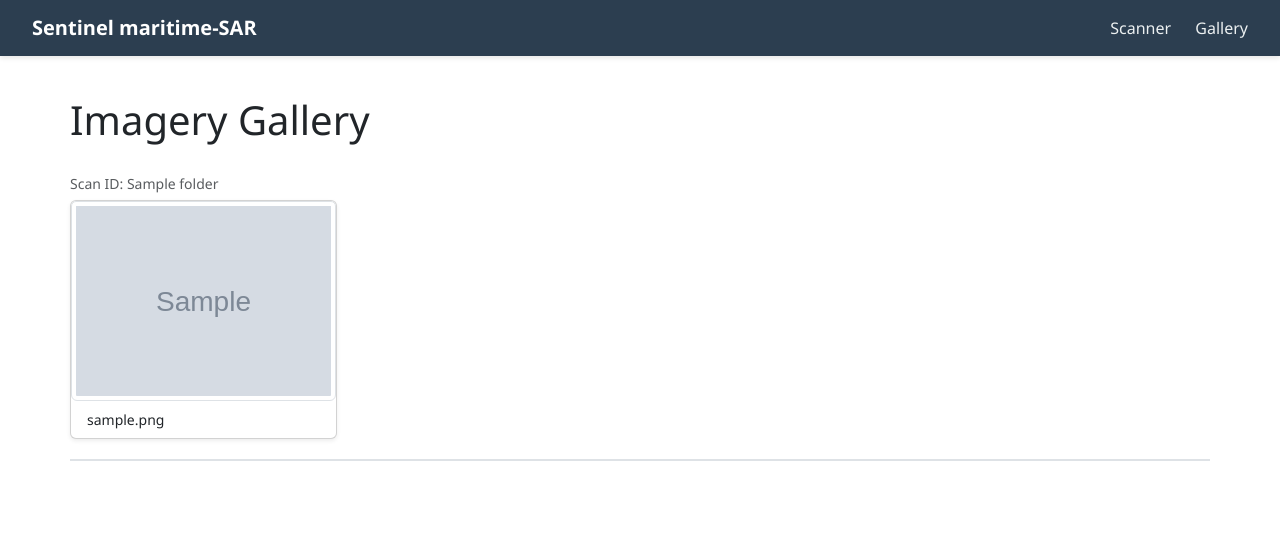
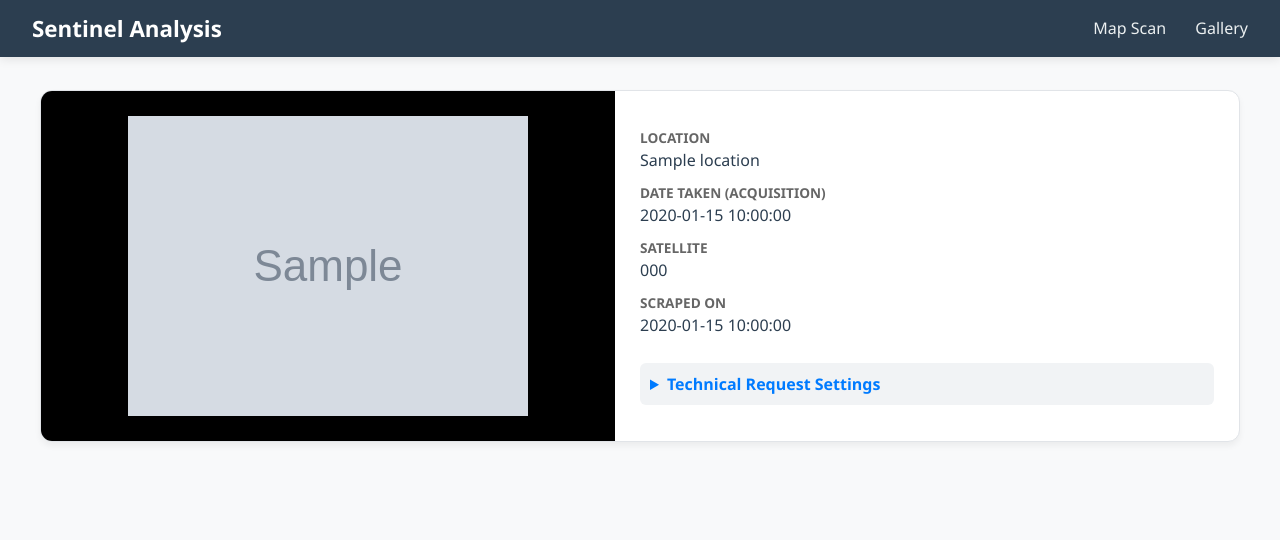
Before and after one commit to StrixGoldhorn/Sentinel-Imagery-Analysis, a Flask app: template templates/gallery.html in a window 1280 px wide. Shown: the top 540 px of the page. Run offline with Flask 3, Linux system fonts and the light colour scheme; the template is opened without the code that fills it: most values are stand-ins (such as "Sample title", 1, 10 or a date in 2020); grey boxes marked "Sample" are stand-in pictures; some libraries are stand-ins or nearby versions.

Commit message:
feat: imagery details added

```diff
--- a/app.py
+++ b/app.py
@@ -1,4 +1,5 @@
 import os
+import json
 from flask import Flask, render_template, request, jsonify, send_from_directory
 from pathlib import Path
 from datetime import datetime, timezone
@@ -37,6 +38,21 @@ def scan():
         scan_dir = OUTPUT_BASE / folder_name
         img_dir = scan_dir / "images"
         img_dir.mkdir(parents=True, exist_ok=True)
+
+        # Save metadata to persist details for the gallery page
+        metadata = {
+            "acquisition_datetime": sar_datetime,
+            "satellite": "Sentinel-1",
+            "settings": {
+                "bbox": bbox,
+                "evalscript": "EVALSCRIPT_SAR",
+                "datasource": "sentinel-1-grd"
+            },
+            "scraped_datetime": datetime.now(timezone.utc).isoformat(),
+            "location": f"Lat: {bbox[1]:.4f} to {bbox[3]:.4f}, Lon: {bbox[0]:.4f} to {bbox[2]:.4f}"
+        }
+        with open(scan_dir / "metadata.json", "w") as f:
+            json.dump(metadata, f)
 
         # Calculate tiles (for simplicity in this UI, we process the grid)
         tiles = get_images_area.calculate_tiles(bbox)
@@ -84,13 +100,31 @@ def gallery():
         # Sort by modification time to show newest scans first
         for scan_dir in sorted(OUTPUT_BASE.iterdir(), key=lambda p: p.stat().st_mtime, reverse=True):
             if scan_dir.is_dir():
+                # Load metadata if it exists for the scan
+                metadata = {}
+                metadata_file = scan_dir / "metadata.json"
+                if metadata_file.exists():
+                    try:
+                        with open(metadata_file, 'r') as f:
+                            metadata = json.load(f)
+                    except (json.JSONDecodeError, IOError) as e:
+                        # Provide fallback labels for corrupted or old metadata files
+                        metadata = {
+                            "location": "Unknown Location",
+                            "acquisition_datetime": "N/A",
+                            "satellite": "Unknown",
+                            "scraped_datetime": "N/A",
+                            "settings": {}
+                        }
+
                 img_dir = scan_dir / "images"
                 if img_dir.exists():
                     images = [f"/static/output/{scan_dir.name}/images/{img.name}" for img in img_dir.glob("*.png")]
                     if images:
                         scans.append({
                             "folder": scan_dir.name,
-                            "images": images
+                            "images": images,
+                            "metadata": metadata
                         })
     return render_template('gallery.html', scans=scans)
 
--- /dev/null
+++ b/templates/base.html
@@ -0,0 +1,61 @@
+<!DOCTYPE html>
+<html lang="en">
+<head>
+    <meta charset="UTF-8">
+    <meta name="viewport" content="width=device-width, initial-scale=1.0">
+    <title>{% block title %}Sentinel Analysis{% endblock %}</title>
+    <style>
+        body {
+            margin: 0;
+            padding-top: 70px; /* Space for the fixed navbar */
+            font-family: 'Segoe UI', Tahoma, Geneva, Verdana, sans-serif;
+        }
+        .navbar {
+            background-color: #2c3e50;
+            color: white;
+            padding: 0.8rem 2rem;
+            display: flex;
+            justify-content: space-between;
+            align-items: center;
+            position: fixed;
+            top: 0;
+            left: 0;
+            right: 0;
+            z-index: 1000;
+            box-shadow: 0 2px 10px rgba(0,0,0,0.1);
+        }
+        .navbar .brand {
+            font-size: 1.4rem;
+            font-weight: bold;
+            color: white;
+            text-decoration: none;
+        }
+        .nav-links a {
+            color: #ecf0f1;
+            text-decoration: none;
+            margin-left: 25px;
+            font-weight: 500;
+            transition: color 0.2s;
+        }
+        .nav-links a:hover {
+            color: #3498db;
+        }
+        .nav-links a.active {
+            color: #3498db;
+            border-bottom: 2px solid #3498db;
+            padding-bottom: 5px;
+        }
+    </style>
+    {% block extra_head %}{% endblock %}
+</head>
+<body>
+    <nav class="navbar">
+        <a href="/" class="brand">Sentinel Analysis</a>
+        <div class="nav-links">
+            <a href="/" class="{{ 'active' if request.path == '/' else '' }}">Map Scan</a>
+            <a href="/gallery" class="{{ 'active' if request.path == '/gallery' else '' }}">Gallery</a>
+        </div>
+    </nav>
+    {% block content %}{% endblock %}
+</body>
+</html>
--- a/templates/gallery.html
+++ b/templates/gallery.html
@@ -1,50 +1,134 @@
-<!DOCTYPE html>
-<html lang="en">
-<head>
-    <meta charset="UTF-8">
-    <meta name="viewport" content="width=device-width, initial-scale=1.0">
-    <title>Imagery Gallery - Sentinel Analysis</title>
-    <link rel="stylesheet" href="https://cdnjs.cloudflare.com/ajax/libs/bootstrap/5.3.0/css/bootstrap.min.css">
-    <link rel="stylesheet" href="/static/css/styles.css" />
-</head>
-<body>
-    <nav class="navbar">
-        <a href="/" class="nav-brand">Sentinel maritime-SAR</a>
-        <div class="nav-links">
-            <a href="/">Scanner</a>
-            <a href="/gallery">Gallery</a>
+{% extends 'base.html' %}
+
+{% block title %}Imagery Gallery - Sentinel Analysis{% endblock %}
+
+{% block extra_head %}
+    <style>
+        body {
+            background-color: #f8f9fa;
+            color: #333;
+            padding: 20px;
+            padding-top: 90px;
+        }
+        .gallery-container {
+            max-width: 1200px;
+            margin: 0 auto;
+        }
+        .scan-card {
+            display: flex;
+            background: white;
+            border-radius: 12px;
+            box-shadow: 0 4px 6px rgba(0,0,0,0.05);
+            margin-bottom: 30px;
+            overflow: hidden;
+            border: 1px solid #e1e4e8;
+        }
+        .image-section {
+            flex: 1;
+            background: #000;
+            display: flex;
+            align-items: center;
+            justify-content: center;
+            min-height: 350px;
+        }
+        .image-section img {
+            max-width: 100%;
+            max-height: 400px;
+            display: block;
+        }
+        .details-section {
+            flex: 1;
+            padding: 25px;
+            display: flex;
+            flex-direction: column;
+            justify-content: center;
+        }
+        .meta-group {
+            margin-bottom: 12px;
+        }
+        .label {
+            font-weight: 600;
+            color: #666;
+            font-size: 0.85rem;
+            text-transform: uppercase;
+            display: block;
+            margin-bottom: 2px;
+        }
+        .value {
+            font-size: 1rem;
+            color: #2c3e50;
+        }
+        details {
+            margin-top: 15px;
+            background: #f1f3f5;
+            border-radius: 6px;
+            padding: 10px;
+        }
+        summary {
+            font-weight: 600;
+            cursor: pointer;
+            color: #007bff;
+            outline: none;
+        }
+        pre {
+            font-size: 0.8rem;
+            background: #fff;
+            padding: 10px;
+            border: 1px solid #dee2e6;
+            border-radius: 4px;
+            margin-top: 10px;
+            white-space: pre-wrap;
+            word-break: break-all;
+        }
+        .no-data {
+            text-align: center;
+            padding: 50px;
+            color: #999;
+        }
+    </style>
+{% endblock %}
+
+{% block content %}
+    <div class="gallery-container">
+        {% for scan in scans %}
+        <div class="scan-card">
+            <div class="image-section">
+                {% if scan.images %}
+                <img src="{{ scan.images[0] }}" alt="Satellite Imagery">
+                {% endif %}
+            </div>
+            <div class="details-section">
+                <div class="meta-group">
+                    <span class="label">Location</span>
+                    <span class="value">{{ scan.metadata.location or "Unknown" }}</span>
+                </div>
+                <div class="meta-group">
+                    <span class="label">Date Taken (Acquisition)</span>
+                    <span class="value">{{ scan.metadata.acquisition_datetime or "N/A" }}</span>
+                </div>
+                <div class="meta-group">
+                    <span class="label">Satellite</span>
+                    <span class="value">{{ scan.metadata.satellite or "Unknown" }}</span>
+                </div>
+                <div class="meta-group">
+                    <span class="label">Scraped On</span>
+                    <span class="value">{{ scan.metadata.scraped_datetime or "N/A" }}</span>
+                </div>
+
+                <details>
+                    <summary>Technical Request Settings</summary>
+                    {% if scan.metadata.settings %}
+                    <pre>{{ scan.metadata.settings | tojson(indent=2) }}</pre>
+                    {% else %}
+                    <pre>No configuration settings found for this scan.</pre>
+                    {% endif %}
+                </details>
+            </div>
         </div>
-    </nav>
-
-    <div class="container gallery-container">
-        <div class="d-flex justify-content-between align-items-center mb-4">
-            <h1>Imagery Gallery</h1>
+        {% else %}
+        <div class="no-data">
+            <p>No scans found in the history.</p>
         </div>
-
-        {% if not scans %}
-            <div class="alert alert-info">No imagery has been saved yet. Go perform a scan!</div>
-        {% endif %}
-
-        {% for scan in scans %}
-            <div class="scan-group">
-                <h3 class="text-muted small">Scan ID: {{ scan.folder }}</h3>
-                <div class="row row-cols-1 row-cols-md-3 row-cols-lg-4 g-4">
-                    {% for img_url in scan.images %}
-                    <div class="col">
-                        <div class="card h-100 img-card shadow-sm">
-                            <a href="{{ img_url }}" target="_blank">
-                                <img src="{{ img_url }}" class="card-img-top img-thumbnail" alt="SAR Image">
-                            </a>
-                            <div class="card-body py-2">
-                                <p class="card-text text-truncate small">{{ img_url.split('/')[-1] }}</p>
-                            </div>
-                        </div>
-                    </div>
-                    {% endfor %}
-                </div>
-            </div>
         {% endfor %}
     </div>
-    <script src="https://cdnjs.cloudflare.com/ajax/libs/bootstrap/5.3.0/js/bootstrap.bundle.min.js"></script>
-</body>
-</html>
+{% endblock %}
```
Also changed, not shown: templates/index.html (+8 -18 lines), 1 other file.
